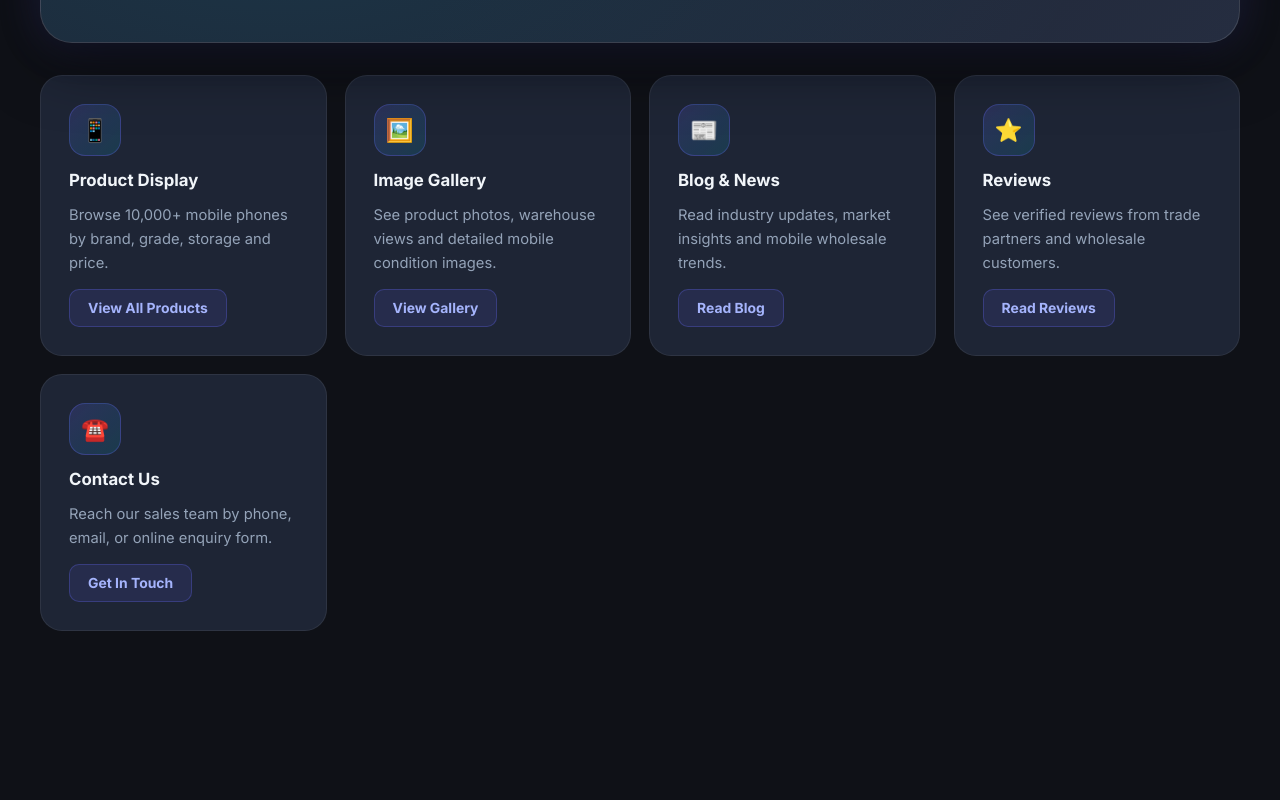
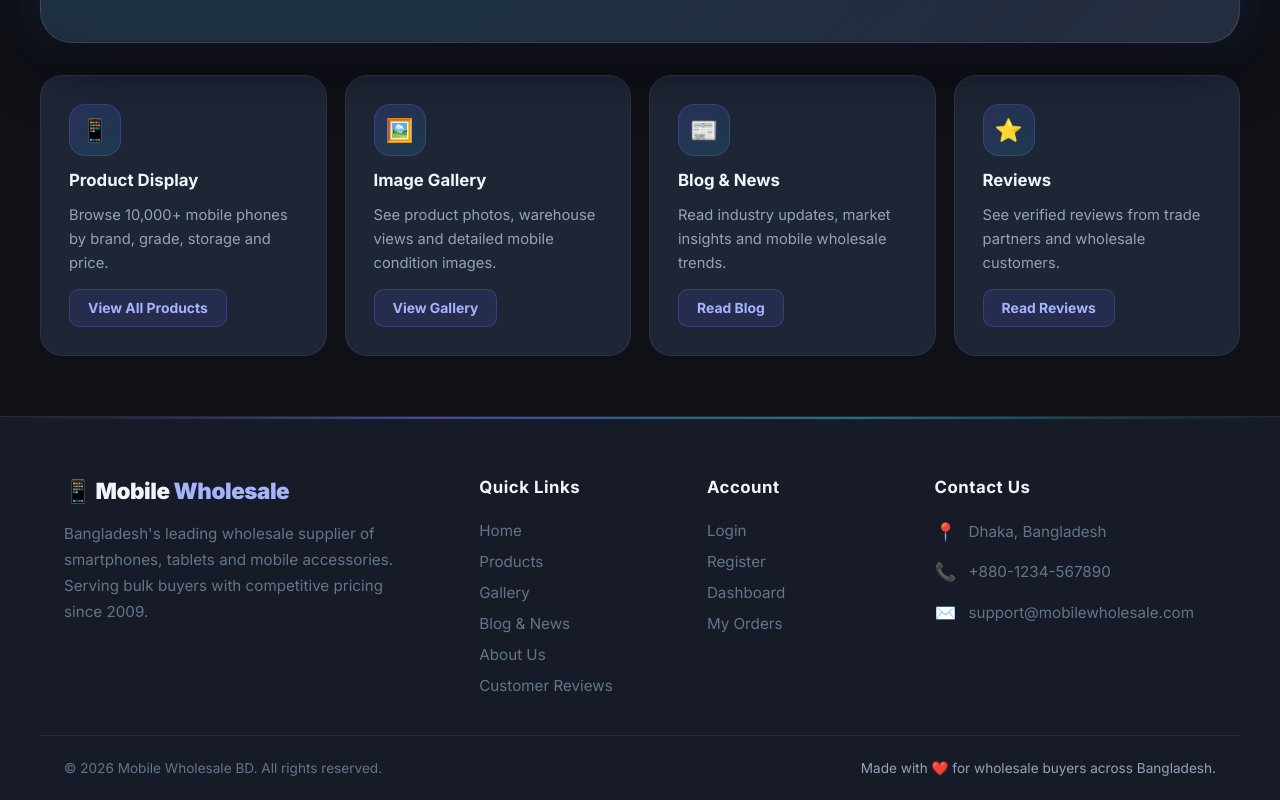
Before and after one commit to Nafis5858/Mobile-Wholesale, a React (Create React App) app in the folder frontend/: page / in a window 1280 px wide. Shown: the part 596-1396 px from the top of the page. Before the commit the page ends 1287 px from the top, so only its background shows below. Built offline with nearby package versions, Linux system fonts and the light colour scheme; no server answers.

Commit message:
Replace Contact Us sections with comprehensive Footer

```diff
--- a/frontend/src/App.js
+++ b/frontend/src/App.js
@@ -1,6 +1,7 @@
 import { Routes, Route, Navigate } from 'react-router-dom';
 import { useEffect, useState } from 'react';
 import NavBar from './components/NavBar';
+import Footer from './components/Footer';
 import WhatsAppFloat from './components/WhatsAppFloat';
 import LoginPage from './pages/LoginPage';
 import RegisterPage from './pages/RegisterPage';
@@ -70,7 +71,7 @@ function App() {
         <Route path="/contact" element={<ContactPage contactInfo={contactInfo} />} />
         <Route path="*" element={<Navigate to="/" />} />
       </Routes>
-
+      <Footer />
       <WhatsAppFloat />
     </div>
   );
--- /dev/null
+++ b/frontend/src/components/Footer.js
@@ -0,0 +1,109 @@
+import { Link } from 'react-router-dom';
+import { useEffect, useState } from 'react';
+import api from '../api';
+
+const Footer = () => {
+  const [contact, setContact] = useState({
+    email: 'support@mobilewholesale.com',
+    phone: '+880-1234-567890',
+    address: 'Dhaka, Bangladesh',
+    whatsapp: '',
+  });
+
+  useEffect(() => {
+    api.get('/admin/site')
+      .then((res) => setContact(res.data.contact))
+      .catch(() => {});
+  }, []);
+
+  const waNumber = contact.whatsapp?.replace(/\D/g, '');
+  const waLink = waNumber ? `https://wa.me/${waNumber}` : null;
+  const year = new Date().getFullYear();
+
+  return (
+    <footer id="footer" className="site-footer">
+      {/* Top glow line */}
+      <div className="footer-glow-line" />
+
+      <div className="footer-inner">
+        {/* Brand column */}
+        <div className="footer-col footer-brand-col">
+          <div className="footer-logo-text">
+            📱 Mobile <span>Wholesale</span>
+          </div>
+          <p className="footer-tagline">
+            Bangladesh's leading wholesale supplier of smartphones, tablets and mobile accessories.
+            Serving bulk buyers with competitive pricing since 2009.
+          </p>
+          <div className="footer-socials">
+            {waLink && (
+              <a href={waLink} target="_blank" rel="noopener noreferrer" className="footer-social-btn wa">
+                <svg viewBox="0 0 24 24" fill="currentColor" width="18" height="18">
+                  <path d="M20.52 3.48A11.93 11.93 0 0012.01 0C5.37 0 0 5.37 0 12a11.94 11.94 0 001.64 6.07L0 24l6.12-1.6A11.93 11.93 0 0012 24c6.63 0 12-5.37 12-12a11.93 11.93 0 00-3.48-8.52zm-8.51 18.4a9.92 9.92 0 01-5.06-1.38l-.36-.21-3.74.98.99-3.64-.23-.37A9.93 9.93 0 0112 2.08c5.47 0 9.92 4.45 9.92 9.92s-4.45 9.88-9.91 9.88zm5.44-7.42c-.3-.15-1.77-.87-2.04-.97s-.47-.15-.67.15-.77.97-.94 1.17-.35.22-.65.07a8.16 8.16 0 01-2.4-1.48 9.07 9.07 0 01-1.66-2.07c-.17-.3 0-.46.13-.61s.3-.35.45-.52a2 2 0 00.3-.5.55.55 0 000-.52c-.07-.15-.67-1.62-.92-2.21s-.49-.5-.67-.51h-.57a1.1 1.1 0 00-.8.38 3.36 3.36 0 00-1.04 2.5 5.83 5.83 0 001.22 3.1c.15.2 2.1 3.2 5.08 4.49a17.2 17.2 0 001.7.63 4.08 4.08 0 001.87.12c.57-.08 1.77-.72 2.02-1.42s.25-1.3.17-1.42-.27-.22-.57-.37z"/>
+                </svg>
+                WhatsApp
+              </a>
+            )}
+          </div>
+        </div>
+
+        {/* Quick Links */}
+        <div className="footer-col">
+          <h4 className="footer-col-title">Quick Links</h4>
+          <nav className="footer-nav">
+            <Link to="/">Home</Link>
+            <Link to="/products">Products</Link>
+            <Link to="/gallery">Gallery</Link>
+            <Link to="/blog">Blog &amp; News</Link>
+            <Link to="/about">About Us</Link>
+            <Link to="/reviews">Customer Reviews</Link>
+          </nav>
+        </div>
+
+        {/* Account */}
+        <div className="footer-col">
+          <h4 className="footer-col-title">Account</h4>
+          <nav className="footer-nav">
+            <Link to="/login">Login</Link>
+            <Link to="/register">Register</Link>
+            <Link to="/dashboard">Dashboard</Link>
+            <Link to="/orders">My Orders</Link>
+          </nav>
+        </div>
+
+        {/* Contact */}
+        <div className="footer-col">
+          <h4 className="footer-col-title">Contact Us</h4>
+          <div className="footer-contact-list">
+            <div className="footer-contact-item">
+              <span className="footer-contact-icon">📍</span>
+              <span>{contact.address}</span>
+            </div>
+            <div className="footer-contact-item">
+              <span className="footer-contact-icon">📞</span>
+              <a href={`tel:${contact.phone}`}>{contact.phone}</a>
+            </div>
+            <div className="footer-contact-item">
+              <span className="footer-contact-icon">✉️</span>
+              <a href={`mailto:${contact.email}`}>{contact.email}</a>
+            </div>
+            {waLink && (
+              <div className="footer-contact-item">
+                <span className="footer-contact-icon">💬</span>
+                <a href={waLink} target="_blank" rel="noopener noreferrer">Chat on WhatsApp</a>
+              </div>
+            )}
+          </div>
+        </div>
+      </div>
+
+      {/* Bottom bar */}
+      <div className="footer-bottom">
+        <p>© {year} Mobile Wholesale BD. All rights reserved.</p>
+        <p className="footer-made">Made with ❤️ for wholesale buyers across Bangladesh.</p>
+      </div>
+    </footer>
+  );
+};
+
+export default Footer;
--- a/frontend/src/components/NavBar.js
+++ b/frontend/src/components/NavBar.js
@@ -18,7 +18,6 @@ const NavBar = ({ user, onLogout }) => {
         <NavLink end className={navClass} to="/gallery">Gallery</NavLink>
         <NavLink end className={navClass} to="/blog">Blog</NavLink>
         <NavLink end className={navClass} to="/about">About</NavLink>
-        <NavLink end className={navClass} to="/contact">Contact</NavLink>
         {user ? (
           <>
             {user.role === 'admin' ? <NavLink className={navClass} to="/admin">Admin</NavLink> : <NavLink className={navClass} to="/dashboard">Dashboard</NavLink>}
--- a/frontend/src/pages/HomePage.js
+++ b/frontend/src/pages/HomePage.js
@@ -13,14 +13,13 @@ const HomePage = ({ user }) => {
           </p>
           <div className="home-hero-actions">
             <Link className="button" to="/products">Browse Products</Link>
-            <Link className="button button-secondary" to="/contact">Contact Sales</Link>
+            <a className="button button-secondary" href="#footer">Contact Us ↓</a>
           </div>
           <div className="home-stats-row">
             <div className="home-stat-item">
               <strong>12,000+</strong>
               <span>SKUs in stock</span>
             </div>
-
             <div className="home-stat-item">
               <strong>15 yrs</strong>
               <span>In business</span>
@@ -52,7 +51,6 @@ const HomePage = ({ user }) => {
           <p>Browse 10,000+ mobile phones by brand, grade, storage and price.</p>
           <Link className="home-card-button" to="/products">View All Products</Link>
         </div>
-
         <div className="home-card">
           <div className="home-card-icon">🖼️</div>
           <h3>Image Gallery</h3>
@@ -61,7 +59,7 @@ const HomePage = ({ user }) => {
         </div>
         <div className="home-card">
           <div className="home-card-icon">📰</div>
-          <h3>Blog & News</h3>
+          <h3>Blog &amp; News</h3>
           <p>Read industry updates, market insights and mobile wholesale trends.</p>
           <Link className="home-card-button" to="/blog">Read Blog</Link>
         </div>
@@ -71,13 +69,6 @@ const HomePage = ({ user }) => {
           <p>See verified reviews from trade partners and wholesale customers.</p>
           <Link className="home-card-button" to="/reviews">Read Reviews</Link>
         </div>
-        <div className="home-card">
-          <div className="home-card-icon">☎️</div>
-          <h3>Contact Us</h3>
-          <p>Reach our sales team by phone, email, or online enquiry form.</p>
-          <Link className="home-card-button" to="/contact">Get In Touch</Link>
-        </div>
-
       </section>
     </div>
   );
--- a/frontend/src/styles.css
+++ b/frontend/src/styles.css
@@ -959,3 +959,181 @@ body {
   .home-cards-grid { grid-template-columns: 1fr 1fr; }
   .orders-table .orders-row { grid-template-columns: 1fr; font-size: 0.85rem; }
 }
+
+/* ── Premium Footer ─────────────────────────────────────────── */
+.site-footer {
+  margin-top: auto;
+  background: var(--bg-2);
+  border-top: 1px solid var(--border);
+  position: relative;
+  overflow: hidden;
+}
+
+.footer-glow-line {
+  position: absolute;
+  top: 0; left: 0; right: 0;
+  height: 2px;
+  background: linear-gradient(90deg, transparent, var(--primary), var(--accent), transparent);
+  opacity: 0.6;
+}
+
+.footer-inner {
+  width: 100%;
+  max-width: 1200px;
+  margin: 0 auto;
+  padding: 60px 24px 40px;
+  display: grid;
+  grid-template-columns: 2fr 1fr 1fr 1.5fr;
+  gap: 40px;
+}
+
+.footer-col-title {
+  color: var(--text-1);
+  font-size: 1.05rem;
+  font-weight: 700;
+  margin: 0 0 24px 0;
+  letter-spacing: 0.03em;
+}
+
+.footer-brand-col {
+  padding-right: 40px;
+}
+
+.footer-logo-text {
+  font-size: 1.4rem;
+  font-weight: 900;
+  color: var(--text-1);
+  margin-bottom: 16px;
+  letter-spacing: -0.02em;
+}
+
+.footer-logo-text span {
+  color: var(--primary-light);
+}
+
+.footer-tagline {
+  color: var(--text-3);
+  font-size: 0.95rem;
+  line-height: 1.7;
+  margin: 0 0 24px 0;
+}
+
+.footer-socials {
+  display: flex;
+  gap: 12px;
+}
+
+.footer-social-btn {
+  display: inline-flex;
+  align-items: center;
+  justify-content: center;
+  gap: 8px;
+  padding: 8px 16px;
+  background: rgba(255,255,255,0.05);
+  border: 1px solid var(--border);
+  border-radius: 99px;
+  color: var(--text-2);
+  font-size: 0.85rem;
+  font-weight: 600;
+  text-decoration: none;
+  transition: all var(--t);
+}
+
+.footer-social-btn.wa:hover {
+  background: rgba(37,211,102,0.15);
+  color: #25d366;
+  border-color: #25d366;
+}
+
+.footer-nav {
+  display: flex;
+  flex-direction: column;
+  gap: 12px;
+}
+
+.footer-nav a {
+  color: var(--text-3);
+  text-decoration: none;
+  font-size: 0.95rem;
+  transition: color var(--t);
+  width: fit-content;
+}
+
+.footer-nav a:hover {
+  color: var(--primary-light);
+}
+
+.footer-contact-list {
+  display: flex;
+  flex-direction: column;
+  gap: 16px;
+}
+
+.footer-contact-item {
+  display: flex;
+  gap: 12px;
+  align-items: flex-start;
+  color: var(--text-3);
+  font-size: 0.95rem;
+  line-height: 1.5;
+}
+
+.footer-contact-icon {
+  font-size: 1.1rem;
+  margin-top: -2px;
+}
+
+.footer-contact-item a {
+  color: var(--text-3);
+  text-decoration: none;
+  transition: color var(--t);
+}
+
+.footer-contact-item a:hover {
+  color: var(--primary-light);
+}
+
+.footer-bottom {
+  width: 100%;
+  max-width: 1200px;
+  margin: 0 auto;
+  padding: 24px;
+  border-top: 1px solid var(--border);
+  display: flex;
+  justify-content: space-between;
+  align-items: center;
+  flex-wrap: wrap;
+  gap: 16px;
+}
+
+.footer-bottom p {
+  margin: 0;
+  color: var(--text-3);
+  font-size: 0.85rem;
+}
+
+.footer-made {
+  color: var(--text-2) !important;
+}
+
+@media (max-width: 900px) {
+  .footer-inner {
+    grid-template-columns: 1fr 1fr;
+    gap: 32px;
+  }
+  .footer-brand-col {
+    grid-column: 1 / -1;
+    padding-right: 0;
+  }
+}
+
+@media (max-width: 600px) {
+  .footer-inner {
+    grid-template-columns: 1fr;
+  }
+  .footer-bottom {
+    flex-direction: column;
+    text-align: center;
+    justify-content: center;
+  }
+}
```
